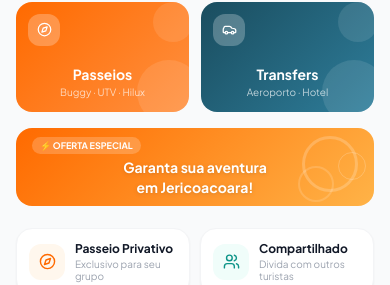
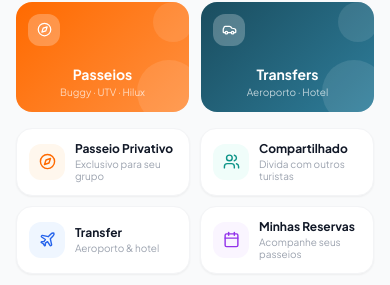
Before and after one commit to sobrejeri/giro-jeri, a React (Vite) app in the folder packages/turista/: page / in a window 390 px wide. Shown: the part 188-473 px from the top of the page. Built offline with nearby package versions, Linux system fonts and the light colour scheme; no server answers.

Commit message:
feat: remove card "OFERTA ESPECIAL" da home mobile
Banner promo removido a pedido. O banner editável pelo admin
continua no hero do desktop.

https://claude.ai/code/session_019ZU582jdhen5SsBUCyULTd

```diff
--- a/packages/turista/src/pages/Home.jsx
+++ b/packages/turista/src/pages/Home.jsx
@@ -277,29 +277,6 @@ export default function Home() {
           </button>
         </div>
 
-        {/* ── Banner promo → leva à aba Descubra a Vila ─────────── */}
-        <button
-          onClick={() => navigate('/eventos')}
-          className="w-full relative rounded-2xl overflow-hidden h-[78px] lg:h-32 active:scale-[0.98] transition-transform bg-cover bg-center"
-          style={bannerImg
-            ? { backgroundImage: `linear-gradient(135deg, rgba(255,106,0,0.82), rgba(255,179,71,0.55)), url(${bannerImg})` }
-            : { background: 'linear-gradient(135deg,#FF6A00,#FFB347)' }}
-        >
-          {!bannerImg && <>
-            <div className="absolute right-4 top-2 w-14 h-14 rounded-full border-[3px] border-white/20" />
-            <div className="absolute right-10 bottom-1 w-9 h-9 rounded-full border-2 border-white/15" />
-            <div className="absolute right-2 top-6 w-7 h-7 rounded-full border border-white/20" />
-          </>}
-          <div className="absolute inset-0 flex flex-col justify-center px-4">
-            <span className="inline-flex items-center gap-1 bg-white/20 text-white text-[9px] font-bold px-2 py-0.5 rounded-full w-fit mb-1">
-              ⚡ OFERTA ESPECIAL
-            </span>
-            <p className="text-white font-extrabold text-[14px] lg:text-2xl leading-snug drop-shadow">
-              {bannerTitle || <>Garanta sua aventura<br />em Jericoacoara!</>}
-            </p>
-          </div>
-        </button>
-
         {/* ── Acesso rápido 2×2 ─────────────────────────────────── */}
         <div className="grid grid-cols-2 lg:grid-cols-4 gap-2.5">
           {QUICK.map(({ icon: Icon, bg, ic, title, desc, route, state }) => (
```
